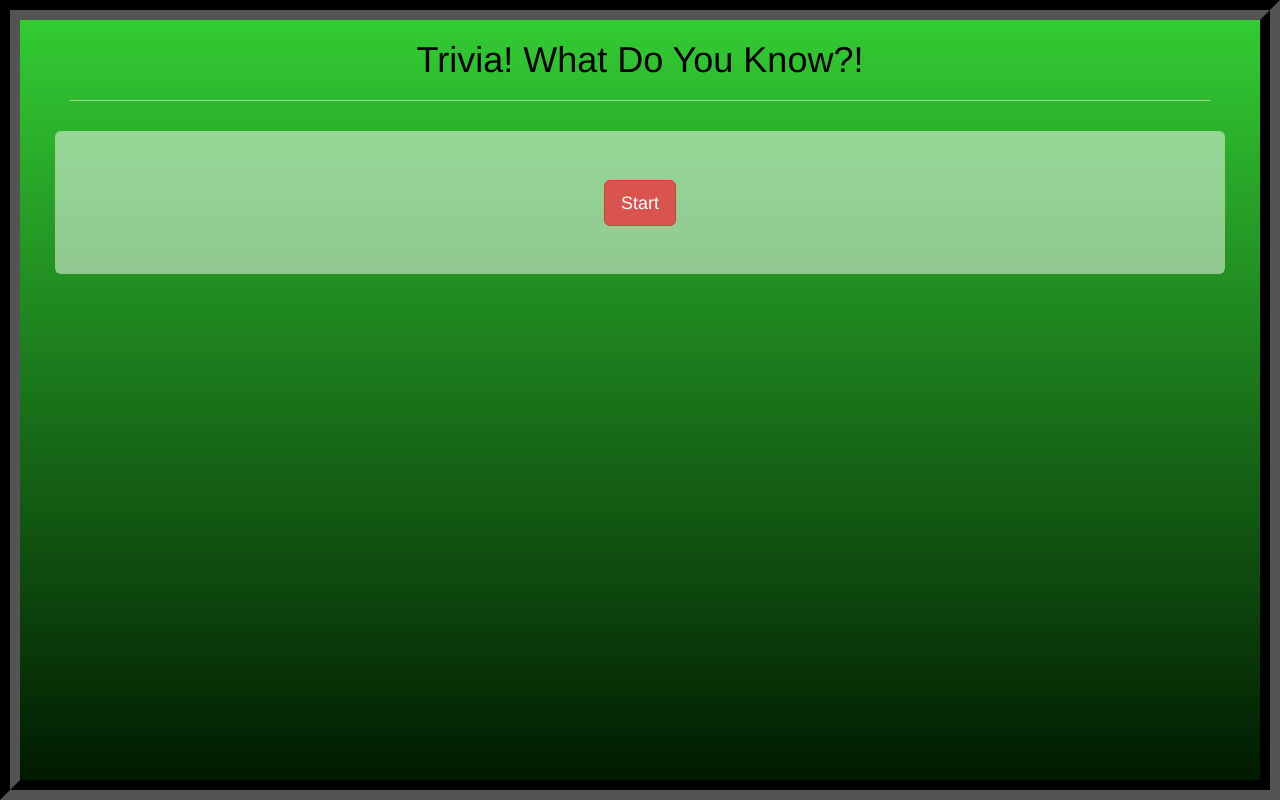
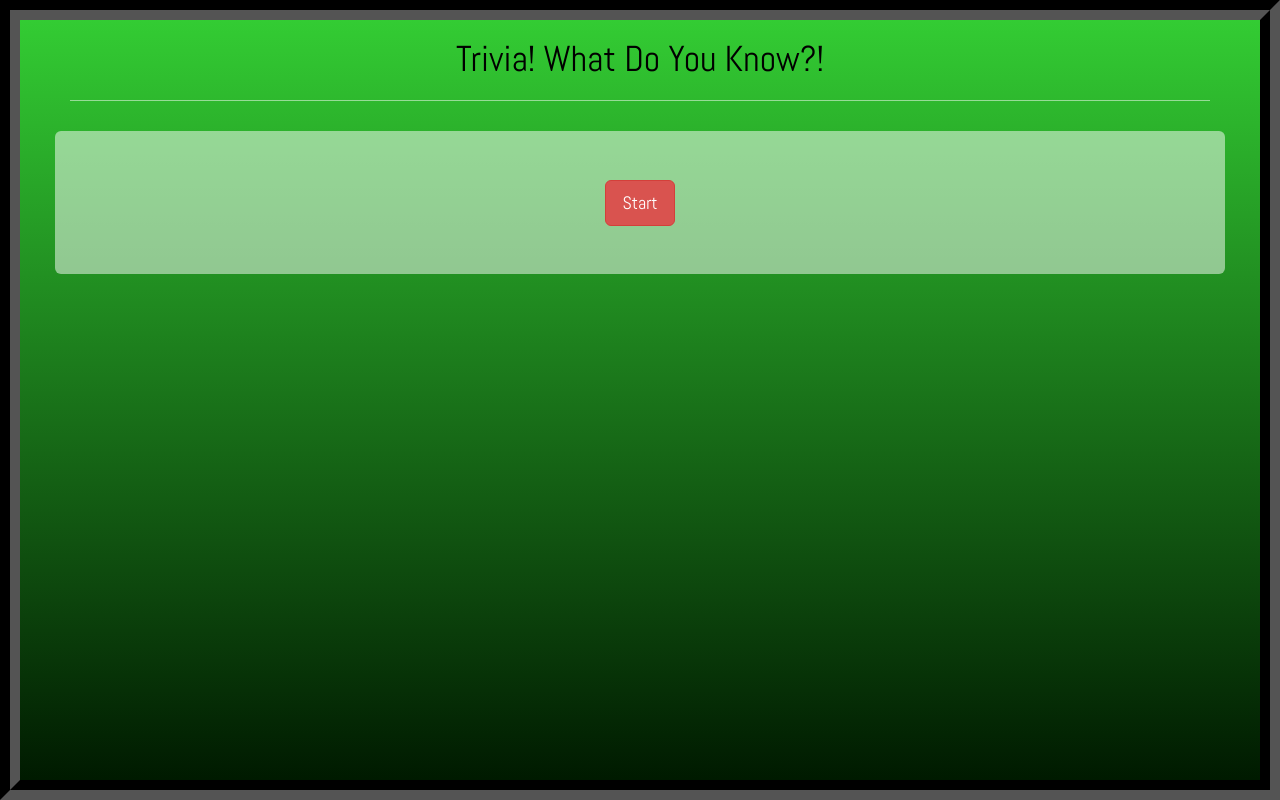
Before and after one commit to KakaliKobal/TriviaGame, a plain HTML site: page index.html in a window 1280 px wide. Drawn offline with nearby package versions, Linux system fonts and the light colour scheme; no server answers.

Commit message:
font change

```diff
--- a/assets/css/style.css
+++ b/assets/css/style.css
@@ -13,6 +13,8 @@
     background: linear-gradient(#33cc33, #001a00);
 	background-size: cover;
 	color: black;
+  font-family: 'Abel', sans-serif;
+  font-size: 18px;
 }
 
 .jumbotron {
--- a/index.html
+++ b/index.html
@@ -5,6 +5,7 @@
 	<link rel="stylesheet" href="https://maxcdn.bootstrapcdn.com/bootstrap/3.3.6/css/bootstrap.min.css">
 	<link rel="stylesheet" type="text/css" href="assets/css/style.css">
 	<link href="https://fonts.googleapis.com/css?family=Orbitron:700" rel="stylesheet">
+	<link href="https://fonts.googleapis.com/css?family=Abel" rel="stylesheet">
 </head>
 <body>
 	<div class="container">
```
